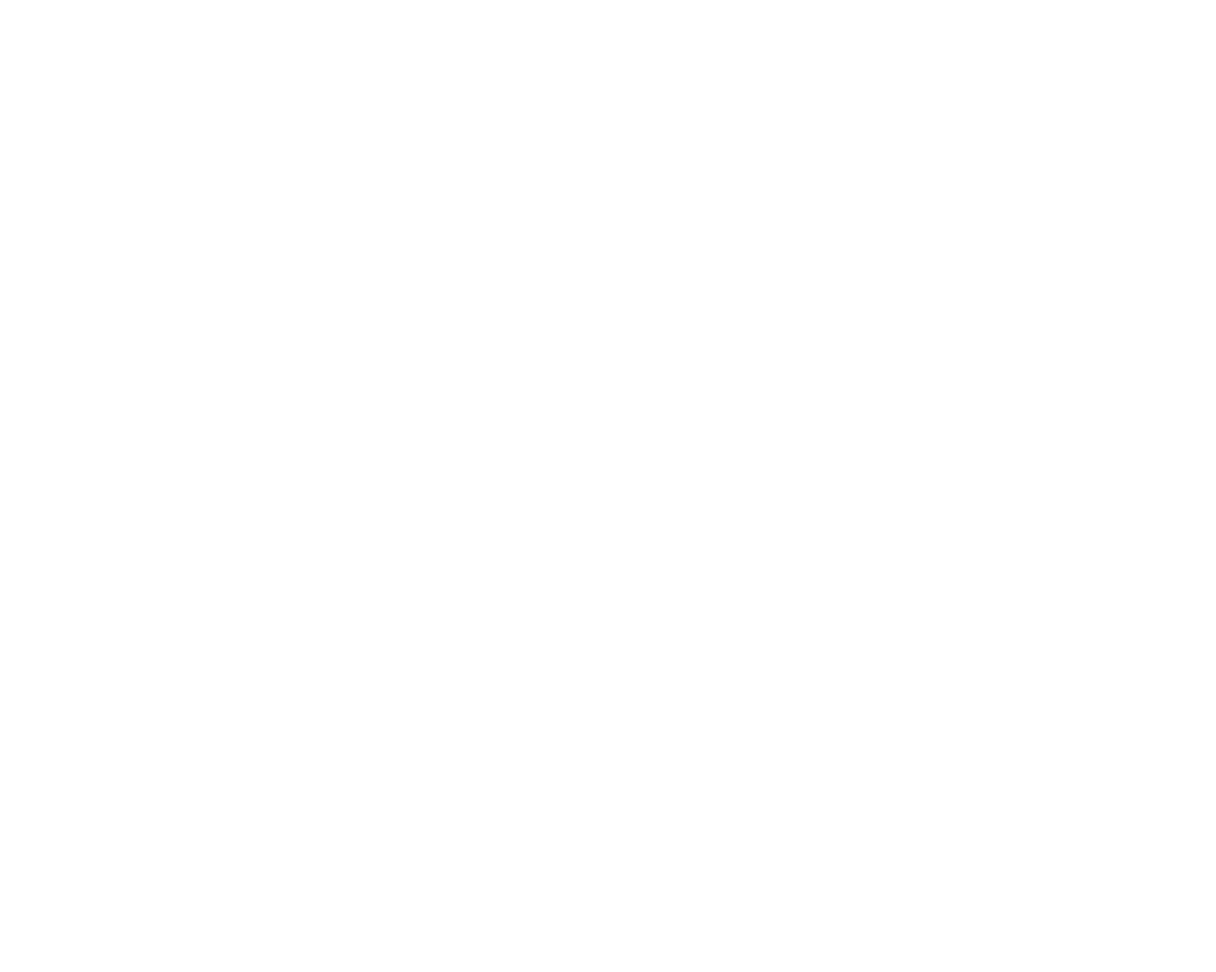
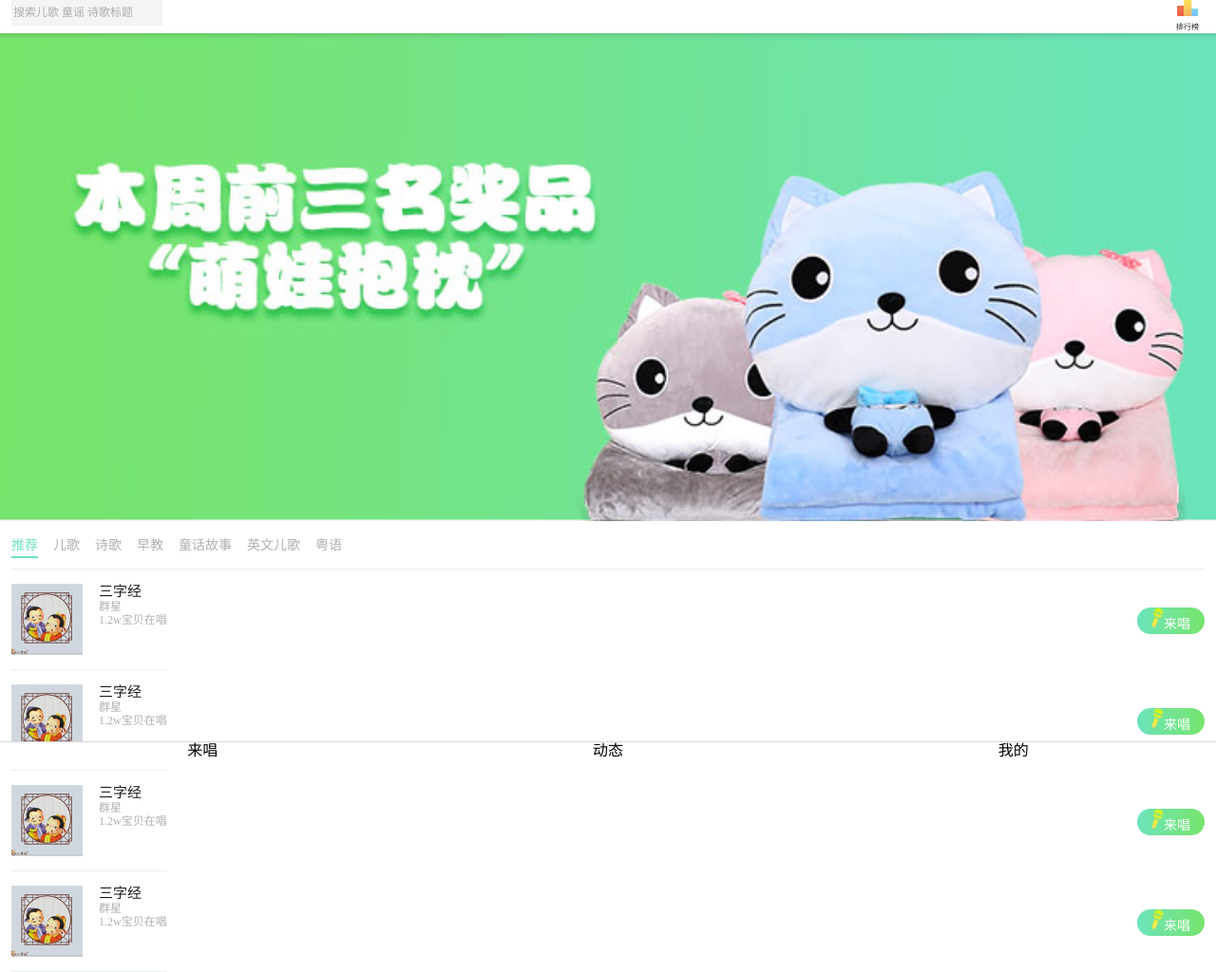
Before and after one commit to fyzhu/babysing, a website: page app/html/index.html in a window 1280 px wide. Shown: the whole page at 95% size. Before the commit the page ends 800 px from the top, so only its background shows below. Drawn offline with nearby package versions, Linux system fonts and the light colour scheme; files that its build step writes are made by us from their sources.

Commit message:
add index.html

```diff
--- a/app/html/index.html
+++ b/app/html/index.html
@@ -5,10 +5,78 @@
     <meta name="viewport" content="width=device-width, initial-scale=1.0">
     <meta http-equiv="X-UA-Compatible" content="ie=edge">
     <title>宝贝来唱</title>
-    <link rel="stylesheet" href="css/normalize.css">
-    <link rel="stylesheet" href="css/main.css">
+    <link rel="stylesheet" href="/css/normalize.css">
+    <link rel="stylesheet" href="/css/main.css">
 </head>
 <body>
-
+    <section class="babysing">
+        <div class="top">
+            <div class="search"><input type="text" value="搜索儿歌 童谣 诗歌标题"></div>
+            <div class="rank"><a href="#"><img src="../images/rank.png">排行榜</a></div>
+        </div>
+        <div class="banner"><img src="../images/banner.jpg" alt=""></div>
+        <ul class="category">
+            <li class="on">推荐</li>
+            <li>儿歌</li>
+            <li>诗歌</li>
+            <li>早教</li>
+            <li>童话故事</li>
+            <li>英文儿歌</li>
+            <li>粤语</li>
+        </ul>
+        <ul class="mainlist">
+            <li>
+                <div class="info">
+                    <img src="../images/album.jpg" alt="">
+                    <div class="detail">
+                        <div class="title">三字经</div>
+                        <div class="singer">群星</div>
+                        <div class="num">1.2w宝贝在唱</div>
+                    </div>
+                </div>
+                <a href="#" class="singbtn"><img src="../images/mic.png">来唱</a>
+            </li>
+            <li>
+                <div class="info">
+                    <img src="../images/album.jpg" alt="">
+                    <div class="detail">
+                        <div class="title">三字经</div>
+                        <div class="singer">群星</div>
+                        <div class="num">1.2w宝贝在唱</div>
+                    </div>
+                </div>
+                <a href="#" class="singbtn"><img src="../images/mic.png">来唱</a>
+            </li>
+            <li>
+                <div class="info">
+                    <img src="../images/album.jpg" alt="">
+                    <div class="detail">
+                        <div class="title">三字经</div>
+                        <div class="singer">群星</div>
+                        <div class="num">1.2w宝贝在唱</div>
+                    </div>
+                </div>
+                <a href="#" class="singbtn"><img src="../images/mic.png">来唱</a>
+            </li>
+            <li>
+                <div class="info">
+                    <img src="../images/album.jpg" alt="">
+                    <div class="detail">
+                        <div class="title">三字经</div>
+                        <div class="singer">群星</div>
+                        <div class="num">1.2w宝贝在唱</div>
+                    </div>
+                </div>
+                <a href="#" class="singbtn"><img src="../images/mic.png">来唱</a>
+            </li>
+        </ul>
+        <div class="bottom">
+            <ul>
+            <li class="on"><img src="" alt=""><span>来唱</span></li>
+            <li><img src="" alt=""><span>动态</span></li>
+            <li><img src="" alt=""><span>我的</span></li>
+            </ul>
+        </div>
+    </section>
 </body>
 </html>
--- a/app/scss/main.scss
+++ b/app/scss/main.scss
@@ -1,3 +1,130 @@
-a{
+a {
     text-decoration: none;
 }
+
+ul,
+li {
+    margin: 0;
+    padding: 0;
+    list-style: none;
+}
+
+section {
+    height: 100%;
+    margin: 0 12px;
+}
+
+.babysing {
+    .top{
+        display: flex;
+        justify-content: space-between;
+        input{
+            color: #adadad;
+            background: #f4f4f4;
+            border:0;
+            font-size: 12px;
+            height: 25px;
+            line-height: 25px;
+            &:active{
+                border:0;
+            }
+        }
+        .rank{
+            width: 36px;
+            text-align: center;
+            img{
+                width: 22px;
+                display: block;
+                margin:0 auto;
+            }
+            a{
+                color: #1b201f;
+                font-size: 8px;
+            }
+        }
+    }
+    .banner {
+        margin: 0 -12px;
+        img {
+            width: 100%;
+        }
+    }
+    .category {
+        padding: 11px 0px;
+        height: 24px;
+        border-bottom: 1px solid #ecefef;
+        overflow: hidden;
+        li {
+            float: left;
+            color: #aeb1b0;
+            font-size: 14px;
+            margin-right: 16px;
+            height: 22px;
+            line-height: 22px;
+            border-bottom: 2px solid #fff;
+        }
+        li.on {
+            border-bottom: 2px solid #6ce4ba;
+            color: #6ce4ba;
+        }
+    }
+    .mainlist li{
+        display: flex;
+        justify-content: space-between;
+        .info {
+             display: flex;
+             justify-content: left;
+             height: 75px;
+             padding:15px  0;
+             border-bottom: 1px solid #ecefef;
+            img {
+                float: left;
+                width: 75px;
+                height: 75px;
+                margin-right: 17px;
+            }
+            .title{
+                font-size: 15px;
+                color: #1b201f;
+            }
+            .singer{
+                font-size: 12px;
+                color: #aeb1b0;
+            }
+            .num{
+                font-size: 12px;
+                color: #aeb1b0;
+            }
+
+        }
+        .singbtn{
+            margin-top: 40px;
+            width: 71px;
+            height: 28px;
+            line-height: 28px;
+            font-size: 14px;
+            color: #fff;
+            background: linear-gradient(to right, #6ce4ba, #77e46c) ;
+
+            border-radius: 14px;
+            text-align: center;
+            img{
+                width: 13px;
+                // margin-top: 3px;
+            }
+        }
+    }
+    .bottom{
+        position: fixed;
+        bottom: 0;
+        width: 100%;
+        background: #fff;
+        border-top: 1px solid #d6d7dc;
+        margin-left: -12px;
+        ul{
+
+            display: flex;
+            justify-content: space-around;
+        }
+    }
+}
--- a/gulpfile.js
+++ b/gulpfile.js
@@ -8,7 +8,7 @@ var reload = browserSync.reload;
 gulp.task('serve', ['sass'], function () {
 
     browserSync.init({
-        server: "./app/html",
+        server: "./app",
         open: false
     });
 
```
Also changed, not shown: app/images/album.jpg (added), app/images/banner.jpg (added), app/images/mic.png (added), app/images/rank.png (added).
